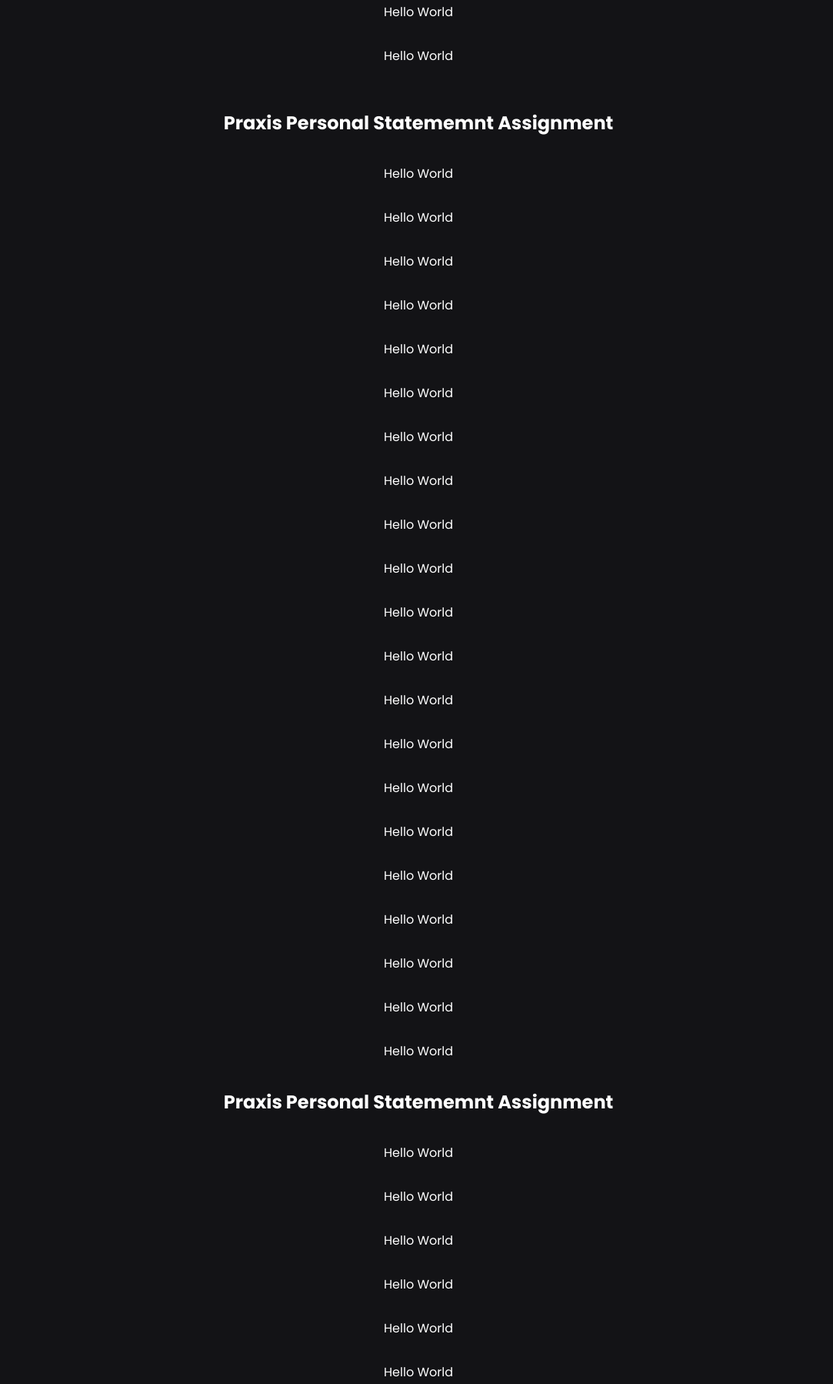
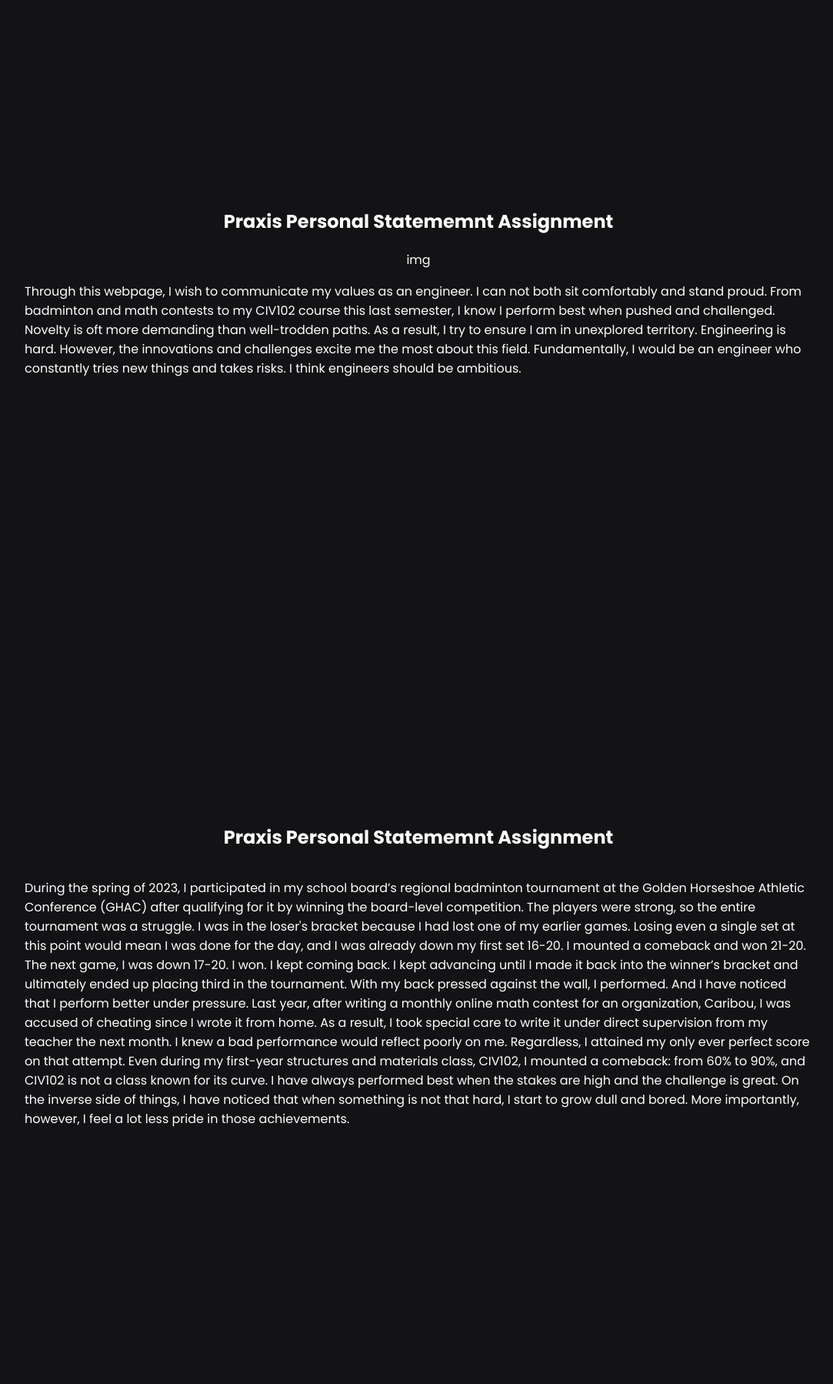
Before and after one commit to J-Vadakken/Praxis, a plain HTML site: page index.html in a window 1280 px wide. Shown: the part 678-2476 px from the top of the page at 77% size, without its empty margins (96-1179 px from the left). Drawn offline with Linux system fonts and the light colour scheme.

Commit message:
Made scrolling a little better

```diff
--- a/index.html
+++ b/index.html
@@ -3,99 +3,67 @@
 <head>
     <meta charset="UTF-8">
     <meta name="viewport" content="width=device-width, initial-scale=1.0">
-    <title>Document</title>
+    <title>Personal Profile ESC102</title>
     <link rel="stylesheet" type="text/css" href="styles.css"/>
     <script defer src="app.js"> </script>
 
 </head>
 <body>
+    <section id="firstsection">
+    <h1>ESC102 Praxis II Personal Profile</h1>
+    <p>by: Joel Vadakken <hr></p>
+    </section>
     <section class="hidden">
-    <h1>Praxis Personal Statememnt Assignment</h1>
-    <p>Hello World</p>
-    <p>Hello World</p>
-    <p>Hello World</p>
-    <p>Hello World</p>
-    <p id="progressbar">Hello World</p>
-    <p>Hello World</p>
-    <p>Hello World</p>
-    <p>Hello World</p>
-    <p>Hello World</p>
-    <p>Hello World</p>
-    <p>Hello World</p>
-    <p>Hello World</p>
+    <h2>Praxis Personal Statememnt Assignment</h2>
+    img
+    <p>Through this webpage, I wish to communicate my values as an engineer. I
+        can not both sit comfortably and stand proud. From badminton and math
+        contests to my CIV102 course this last semester, I know I perform best
+        when pushed and challenged. Novelty is oft more demanding than
+        well-trodden paths. As a result, I try to ensure I am in unexplored
+        territory. Engineering is hard. However, the innovations and challenges
+        excite me the most about this field. Fundamentally, I would be an
+        engineer who constantly tries new things and takes risks. I think
+        engineers should be ambitious.</p>
+
+    </section>
+    <section class="hidden">
+    <h2>Praxis Personal Statememnt Assignment</h2>
+    <p>During the spring of 2023, I participated in my school board’s regional
+        badminton tournament at the Golden Horseshoe Athletic Conference (GHAC)
+        after qualifying for it by winning the board-level competition. The
+        players were strong, so the entire tournament was a struggle. I was in
+        the loser's bracket because I had lost one of my earlier games. Losing
+        even a single set at this point would mean I was done for the day, and
+        I was already down my first set 16-20. I mounted a comeback and won
+        21-20. The next game, I was down 17-20. I won. I kept coming back. I
+        kept advancing until I made it back into the winner’s bracket and
+        ultimately ended up placing third in the tournament. With my back
+        pressed against the wall, I performed. And I have noticed that I
+        perform better under pressure. Last year, after writing a monthly
+        online math contest for an organization, Caribou, I was accused of
+        cheating since I wrote it from home. As a result, I took special care
+        to write it under direct supervision from my teacher the next month. I
+        knew a bad performance would reflect poorly on me. Regardless, I
+        attained my only ever perfect score on that attempt. Even during my
+        first-year structures and materials class, CIV102, I mounted a
+        comeback: from 60% to 90%, and CIV102 is not a class known for its
+        curve. I have always performed best when the stakes are high and the
+        challenge is great. On the inverse side of things, I have noticed that
+        when something is not that hard, I start to grow dull and bored. More
+        importantly, however, I feel a lot less pride in those achievements. </p>
     </section>
     <section class="hidden">
     <h1>Praxis Personal Statememnt Assignment</h1>
-    <p>Hello World</p>
-    <p>Hello World</p>
-    <p>Hello World</p>
-    <p>Hello World</p>
-    <p>Hello World</p>
-    <p>Hello World</p>
-    <p>Hello World</p>
-    <p>Hello World</p>
-    <p>Hello World</p>
-    <p>Hello World</p>
-    <p>Hello World</p>
-    <p>Hello World</p>
-    <p>Hello World</p>
-    <p>Hello World</p>
-    <p>Hello World</p>
-    <p>Hello World</p>
-    <p>Hello World</p>
-    <p>Hello World</p>
-    <p>Hello World</p>
-    <p>Hello World</p>
-    <p>Hello World</p>
-    </section>
-    <section class="hidden">
-    <h1>Praxis Personal Statememnt Assignment</h1>
-    <p>Hello World</p>
-    <p>Hello World</p>
-    <p>Hello World</p>
-    <p>Hello World</p>
-    <p>Hello World</p>
-    <p>Hello World</p>
-    <p>Hello World</p>
-    <p>Hello World</p>
-    <p>Hello World</p>
-    <p>Hello World</p>
-    <p>Hello World</p>
-    <p>Hello World</p>
-    <p>Hello World</p>
-    <p>Hello World</p>
+    <p>As a result, I try to be ambitious in the tasks that I undertake, artificially raising the stakes. The pride of reaching my end goal is sweeter when the end goal is in a difficult location. I could list many examples where I learned new skills, because of my ambition for a task, but I can just save time and talk about this assignment. I created this webpage with HTML, CSS and JavaScript, despite not knowing HTML, CSS and JavaScript before I started on this project. However, making myself responsible for learning these new languages has resulted in much greater satisfaction now that I am done with the project. I find the greatest challenges involve learning new things. I want to be in a world of innovation where there is constant opportunity for growth because of the opportunities available to push myself. In Why I Write, George Orwell wrote: “In any case I find that by the time you have perfected any style of writing, you have always outgrown it.” I have a similar sentiment. Once I have mastered something, I know it is time to try different methods and approaches and acquire new knowledge. I can only embrace this mentality in a field that actively encourages innovation and original thought. </p>
 
     </section>
     <section class="hidden">
-    <h1>Praxis Personal Statememnt Assignment</h1>
-    <p>Hello World</p>
-    <p>Hello World</p>
-    <p>Hello World</p>
-    <p>Hello World</p>
-    <p>Hello World</p>
-    <p>Hello World</p>
-    <p>Hello World</p>
-    <p>Hello World</p>
-    <p>Hello World</p>
-    <p>Hello World</p>
-    <p>Hello World</p>
-    <p>Hello World</p>
-    <p>Hello World</p>
-    <p>Hello World</p>
-    <p>Hello World</p>
-    <p>Hello World</p>
-    <p>Hello World</p>
-    <p>Hello World</p>
-    <p>Hello World</p>
-    <p>Hello World</p>
-    <p>Hello World</p>
-    <p>Hello World</p>
-    <p>Hello World</p>
-    <p>Hello World</p>
-    <p>Hello World</p>
+    <h2>Praxis Personal Statememnt Assignment</h2>
+    <p>Engineering is hard. Fundamentally, engineering is the application of science and mathematical knowledge to solve a real-world problem. Design is a deliberate iterative process meant to solve a problem. As a result, engineering design refers to the iterative process used to solve real-world problems with principles founded in math and science. I know that I would enjoy a career in engineering design as the challenge and difficulty, as well as the great variability of problems available to tackle, excites me. I am incredibly grateful for the invention of machines that have automated the calculation process for us, as it allows us to tackle problems that do not have obvious solutions. As an engineer, my values mean I will be someone who takes risks and who is unafraid of failure. I think it is more laudable to fail with courage than it is to succeed with mediocrity and fear. I truly believe an engineer must be ambitious and willing to push themselves beyond comfort. </p>
     </section>
 <section  class="hidden">
-<h1>Praxis Personal Statememnt Assignment</h1>
+<h2>Praxis Personal Statememnt Assignment</h2>
     <p>Hello World</p>
     <p>Hello World</p>
     <p>Hello World</p>
--- a/styles.css
+++ b/styles.css
@@ -5,15 +5,23 @@ body {
     color: #ffffff;
     font-family: 'Poppins', sans-serif;
     padding: 0;
-    margin: 0;
+    margin: 10%;
 }
 
+
+
+#firstsection{
+    min-height: 100vh;
+    place-items: center;
+    align-content: start
+}
 
 section {
     display: grid;
     place-items: center;
-    align-content: center;
+    align-content: start;
     min-height: 100vh;
+
 }
 
 .hidden{
```
